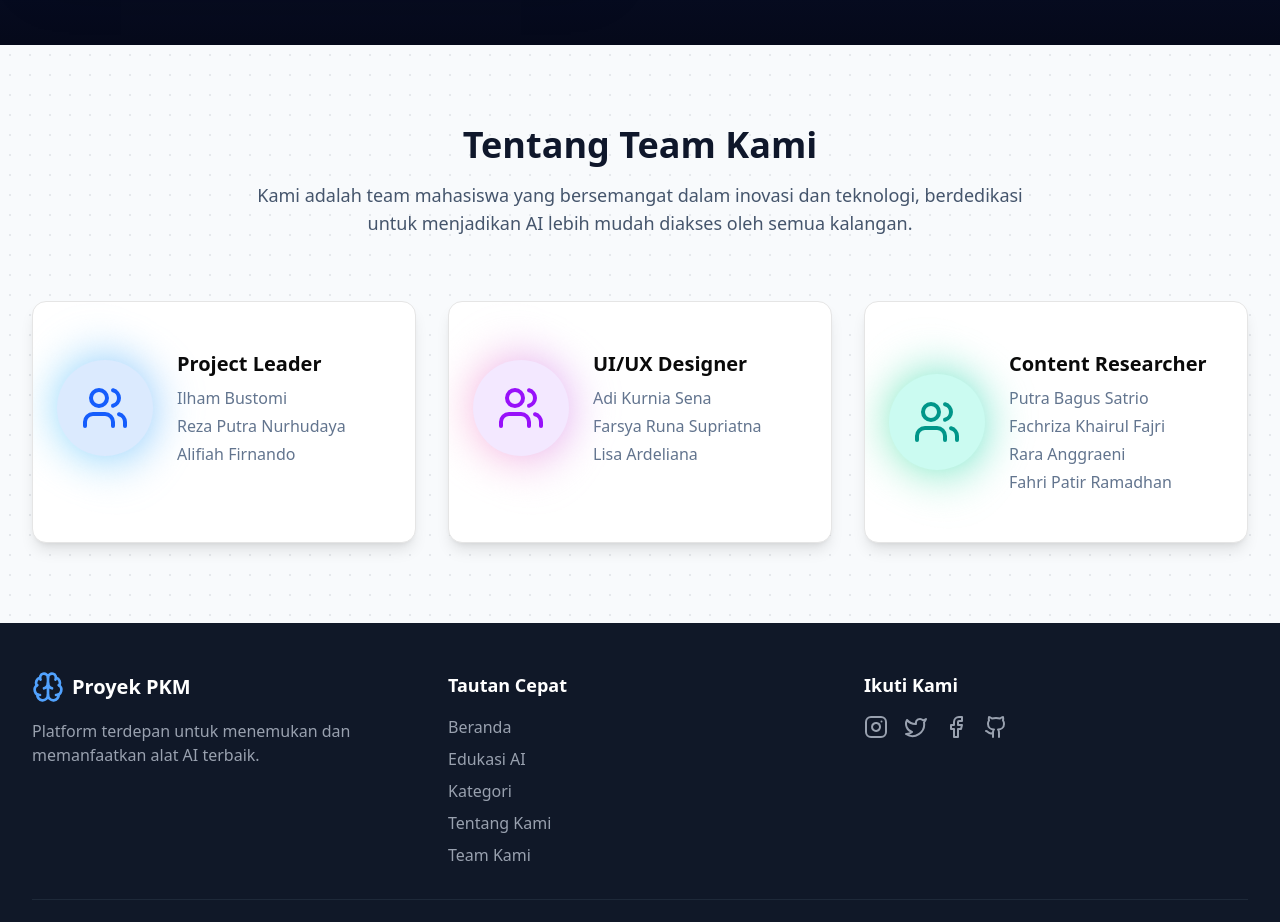
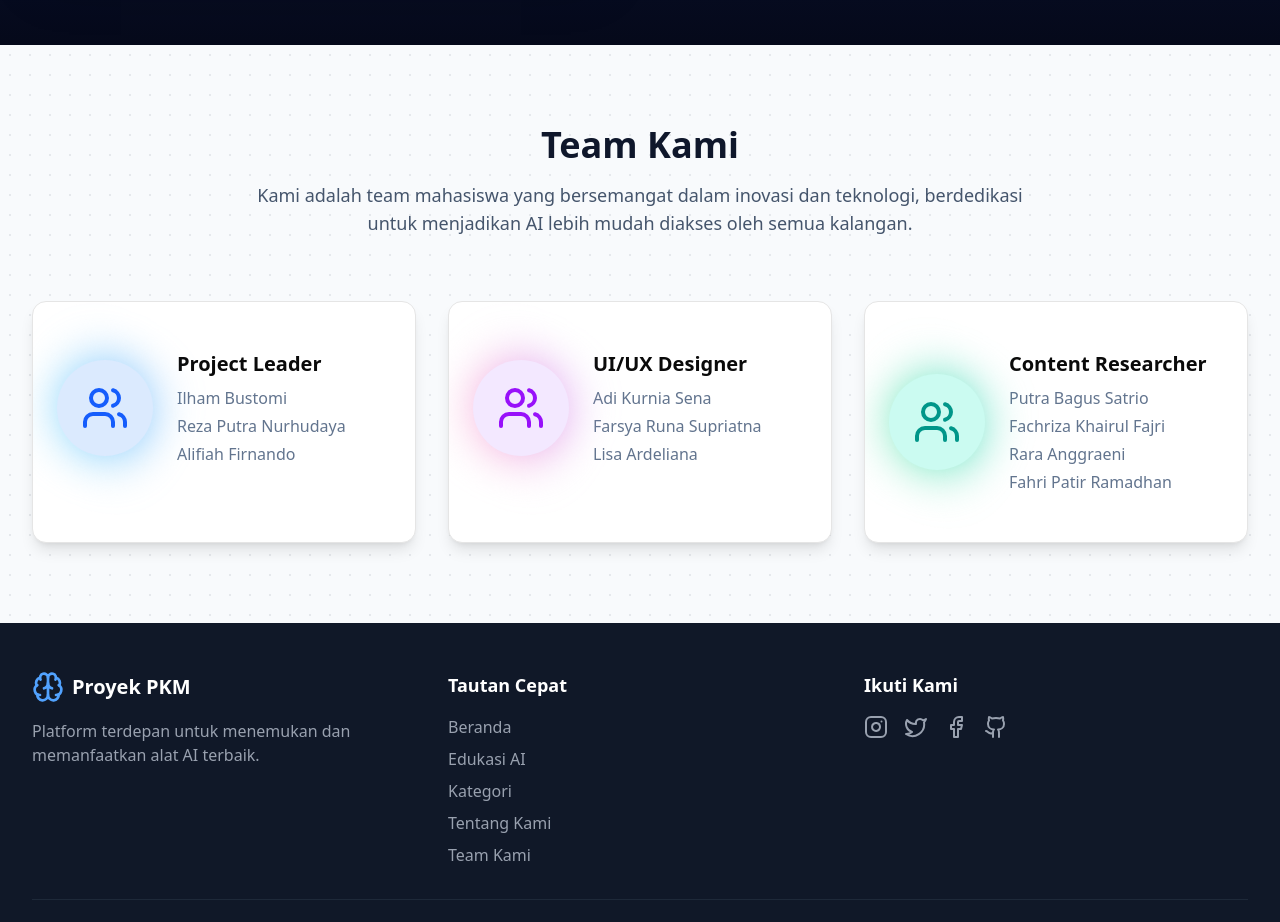
Before and after one commit to Tomi-012/Project-PKM, a Next.js app: page / in a window 1280 px wide. Shown: the part 3700-4622 px from the top of the page. Built offline with nearby package versions, Linux system fonts and the light colour scheme.

Commit message:
Rename (Tim kami)

```diff
--- a/src/app/page.tsx
+++ b/src/app/page.tsx
@@ -1645,7 +1645,7 @@ export default function Home() {
           </div>
         </div>
 
-        {/* Tentang Tim Kami Section */}
+        {/* Tim Kami Section */}
         <div
           id='team'
           className='relative bg-slate-50 py-16 sm:py-20 px-4 sm:px-6 lg:px-8 text-slate-800'
@@ -1660,7 +1660,7 @@ export default function Home() {
                 viewport={{ once: true, amount: 0.5 }}
               >
                 <h2 className='text-3xl md:text-4xl font-extrabold text-slate-900 mb-4'>
-                  Tentang Team Kami
+                  Team Kami
                 </h2>
                 <p className='text-lg text-slate-600 max-w-3xl mx-auto'>
                   Kami adalah team mahasiswa yang bersemangat dalam inovasi dan
```
